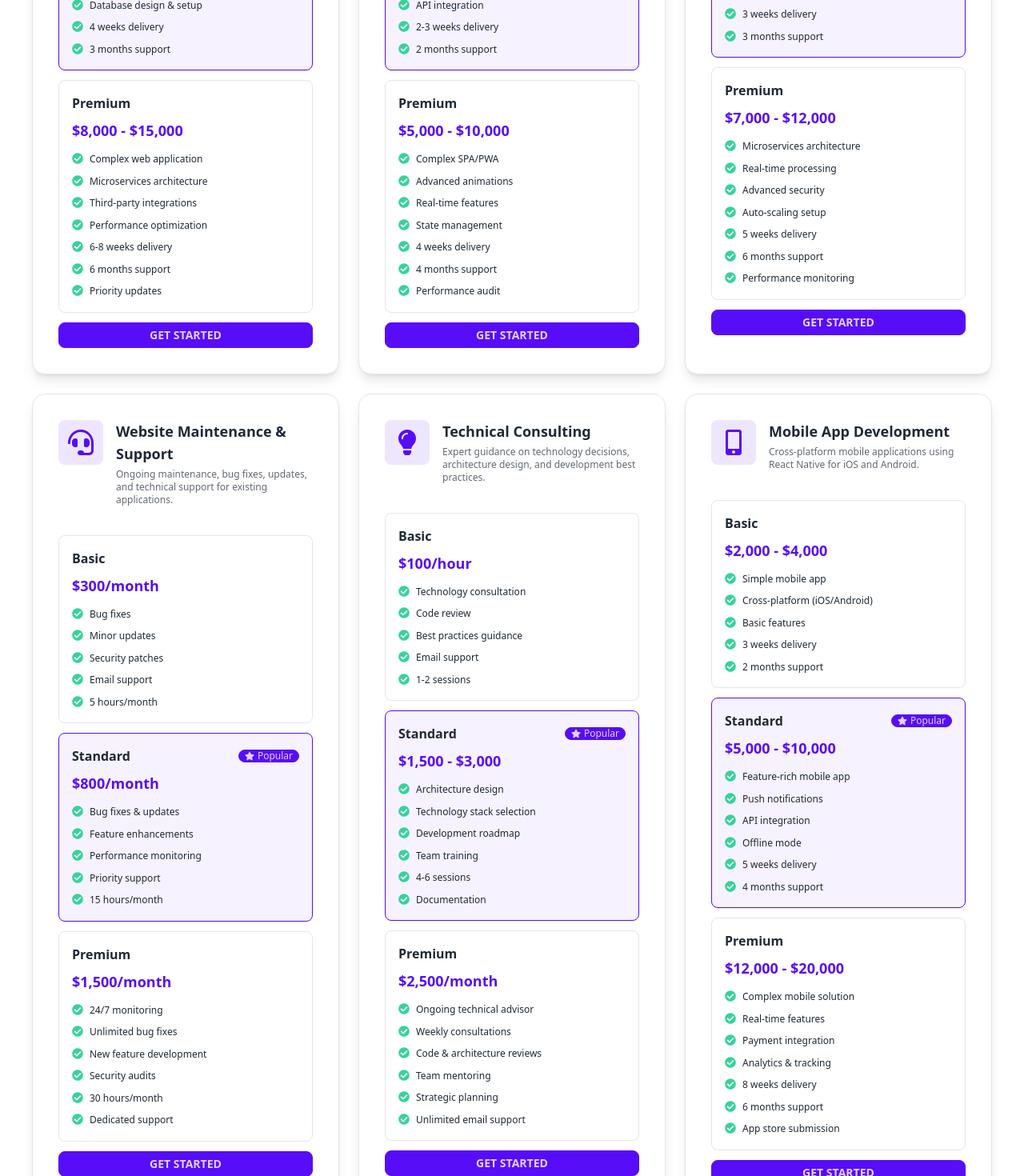
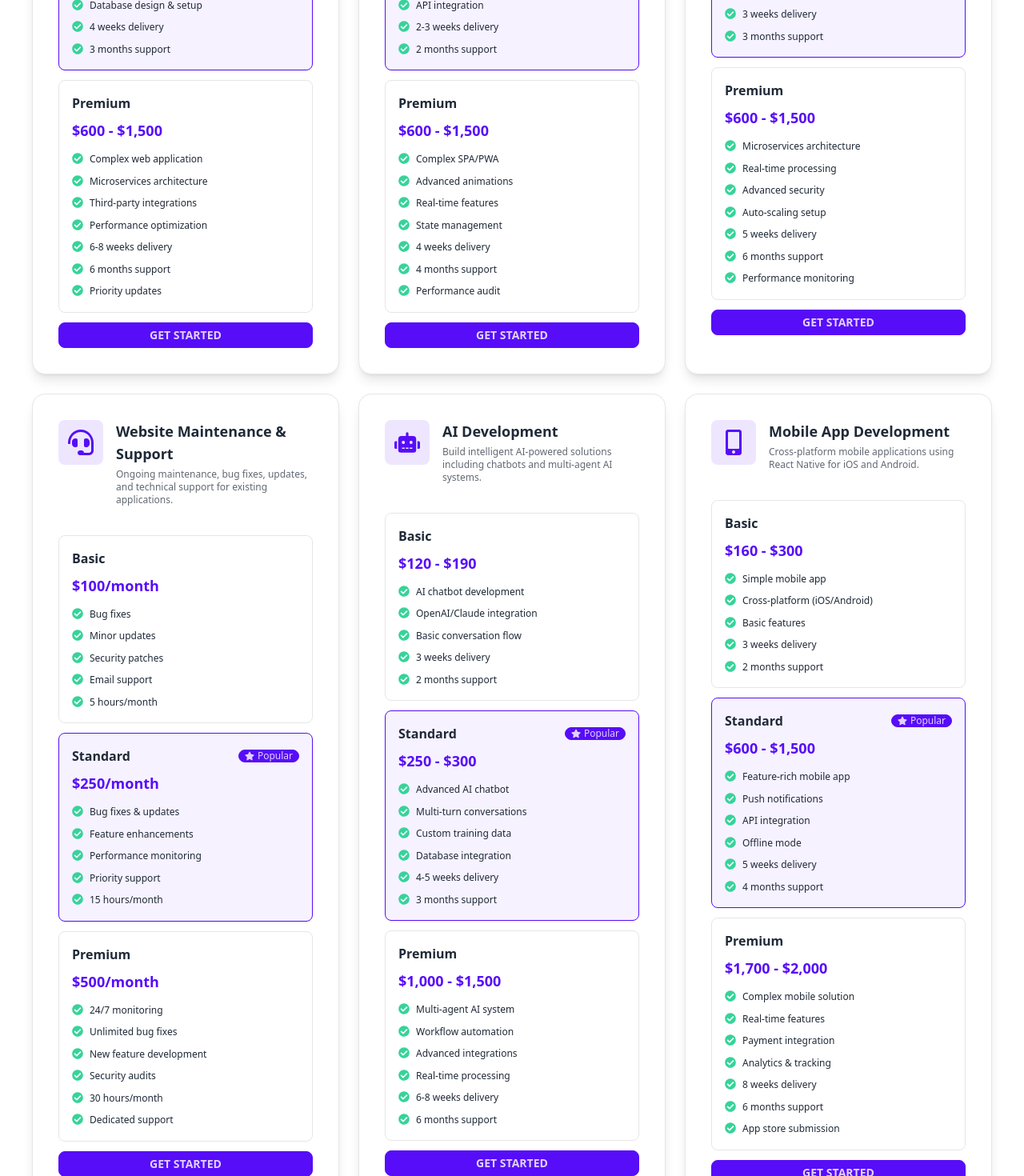
Before and after one commit to Amaya-2001/My-Portfolio, a React (Create React App) app: page / in a window 1280 px wide. Shown: the part 3660-5130 px from the top of the page at 80% size. Built offline with nearby package versions, Linux system fonts and the light colour scheme.

Commit message:
change package details

```diff
--- a/src/components/Services.js
+++ b/src/components/Services.js
@@ -1,6 +1,6 @@
 import React, { useState } from "react";
 import { services } from "../data/services";
-import { FaCode, FaPaintBrush, FaServer, FaHeadset, FaLightbulb, FaMobileAlt, FaCheckCircle, FaStar } from "react-icons/fa";
+import { FaCode, FaPaintBrush, FaServer, FaHeadset, FaRobot, FaMobileAlt, FaCheckCircle, FaStar } from "react-icons/fa";
 
 function Services() {
     const [expandedService, setExpandedService] = useState(null);
@@ -11,7 +11,7 @@ function Services() {
             design: <FaPaintBrush className="w-8 h-8" />,
             server: <FaServer className="w-8 h-8" />,
             support: <FaHeadset className="w-8 h-8" />,
-            consulting: <FaLightbulb className="w-8 h-8" />,
+            ai: <FaRobot className="w-8 h-8" />,
             mobile: <FaMobileAlt className="w-8 h-8" />
         };
         return icons[iconName] || icons.code;
--- a/src/components/Skills.js
+++ b/src/components/Skills.js
@@ -15,7 +15,7 @@ function Skills() {
               <h3 className="card-title text-2xl mb-4">Technical Skills</h3>
               <div className="flex flex-wrap gap-3">
                 {technicalSkills.map((skill, index) => (
-                  <div key={index} className="badge badge-lg badge-outline hover:badge-primary hover:scale-105 transition-all duration-200 cursor-pointer">
+                  <div key={index} className="badge badge-lg badge-outline hover:badge-light hover:scale-105 transition-all duration-200 cursor-pointer">
                     {skill}
                   </div>
                 ))}
--- a/src/data/services.js
+++ b/src/data/services.js
@@ -7,7 +7,7 @@ export const services = [
         packages: [
             {
                 name: "Basic",
-                price: "$1,500 - $3,000",
+                price: "$80 - $100",
                 features: [
                     "Single page application",
                     "Responsive design",
@@ -18,7 +18,7 @@ export const services = [
             },
             {
                 name: "Standard",
-                price: "$3,500 - $7,000",
+                price: "$200 - $400",
                 features: [
                     "Multi-page application",
                     "Advanced UI/UX design",
@@ -31,7 +31,7 @@ export const services = [
             },
             {
                 name: "Premium",
-                price: "$8,000 - $15,000",
+                price: "$600 - $1,500",
                 features: [
                     "Complex web application",
                     "Microservices architecture",
@@ -52,7 +52,7 @@ export const services = [
         packages: [
             {
                 name: "Basic",
-                price: "$800 - $1,500",
+                price: "$80 - $100",
                 features: [
                     "Landing page design",
                     "Mobile responsive",
@@ -63,7 +63,7 @@ export const services = [
             },
             {
                 name: "Standard",
-                price: "$2,000 - $4,000",
+                price: "$200 - $400",
                 features: [
                     "Multi-page website",
                     "Interactive components",
@@ -76,7 +76,7 @@ export const services = [
             },
             {
                 name: "Premium",
-                price: "$5,000 - $10,000",
+                price: "$600 - $1,500",
                 features: [
                     "Complex SPA/PWA",
                     "Advanced animations",
@@ -97,7 +97,7 @@ export const services = [
         packages: [
             {
                 name: "Basic",
-                price: "$1,200 - $2,500",
+                price: "$80 - $100",
                 features: [
                     "RESTful API development",
                     "Basic CRUD operations",
@@ -108,7 +108,7 @@ export const services = [
             },
             {
                 name: "Standard",
-                price: "$3,000 - $6,000",
+                price: "$200 - $400",
                 features: [
                     "Advanced API features",
                     "Authentication & authorization",
@@ -121,7 +121,7 @@ export const services = [
             },
             {
                 name: "Premium",
-                price: "$7,000 - $12,000",
+                price: "$600 - $1,500",
                 features: [
                     "Microservices architecture",
                     "Real-time processing",
@@ -142,7 +142,7 @@ export const services = [
         packages: [
             {
                 name: "Basic",
-                price: "$300/month",
+                price: "$100/month",
                 features: [
                     "Bug fixes",
                     "Minor updates",
@@ -153,7 +153,7 @@ export const services = [
             },
             {
                 name: "Standard",
-                price: "$800/month",
+                price: "$250/month",
                 features: [
                     "Bug fixes & updates",
                     "Feature enhancements",
@@ -165,7 +165,7 @@ export const services = [
             },
             {
                 name: "Premium",
-                price: "$1,500/month",
+                price: "$500/month",
                 features: [
                     "24/7 monitoring",
                     "Unlimited bug fixes",
@@ -179,44 +179,44 @@ export const services = [
     },
     {
         id: 5,
-        title: "Technical Consulting",
-        description: "Expert guidance on technology decisions, architecture design, and development best practices.",
-        icon: "consulting",
+        title: "AI Development",
+        description: "Build intelligent AI-powered solutions including chatbots and multi-agent AI systems.",
+        icon: "ai",
         packages: [
             {
                 name: "Basic",
-                price: "$100/hour",
+                price: "$120 - $190",
                 features: [
-                    "Technology consultation",
-                    "Code review",
-                    "Best practices guidance",
-                    "Email support",
-                    "1-2 sessions"
+                    "AI chatbot development",
+                    "OpenAI/Claude integration",
+                    "Basic conversation flow",
+                    "3 weeks delivery",
+                    "2 months support"
                 ]
             },
             {
                 name: "Standard",
-                price: "$1,500 - $3,000",
+                price: "$250 - $300",
                 features: [
-                    "Architecture design",
-                    "Technology stack selection",
-                    "Development roadmap",
-                    "Team training",
-                    "4-6 sessions",
-                    "Documentation"
+                    "Advanced AI chatbot",
+                    "Multi-turn conversations",
+                    "Custom training data",
+                    "Database integration",
+                    "4-5 weeks delivery",
+                    "3 months support"
                 ],
                 popular: true
             },
             {
                 name: "Premium",
-                price: "$2,500/month",
+                price: "$1,000 - $1,500",
                 features: [
-                    "Ongoing technical advisor",
-                    "Weekly consultations",
-                    "Code & architecture reviews",
-                    "Team mentoring",
-                    "Strategic planning",
-                    "Unlimited email support"
+                    "Multi-agent AI system",
+                    "Workflow automation",
+                    "Advanced integrations",
+                    "Real-time processing",
+                    "6-8 weeks delivery",
+                    "6 months support"
                 ]
             }
         ]
@@ -229,7 +229,7 @@ export const services = [
         packages: [
             {
                 name: "Basic",
-                price: "$2,000 - $4,000",
+                price: "$160 - $300",
                 features: [
                     "Simple mobile app",
                     "Cross-platform (iOS/Android)",
@@ -240,7 +240,7 @@ export const services = [
             },
             {
                 name: "Standard",
-                price: "$5,000 - $10,000",
+                price: "$600 - $1,500",
                 features: [
                     "Feature-rich mobile app",
                     "Push notifications",
@@ -253,7 +253,7 @@ export const services = [
             },
             {
                 name: "Premium",
-                price: "$12,000 - $20,000",
+                price: "$1,700 - $2,000",
                 features: [
                     "Complex mobile solution",
                     "Real-time features",
```
